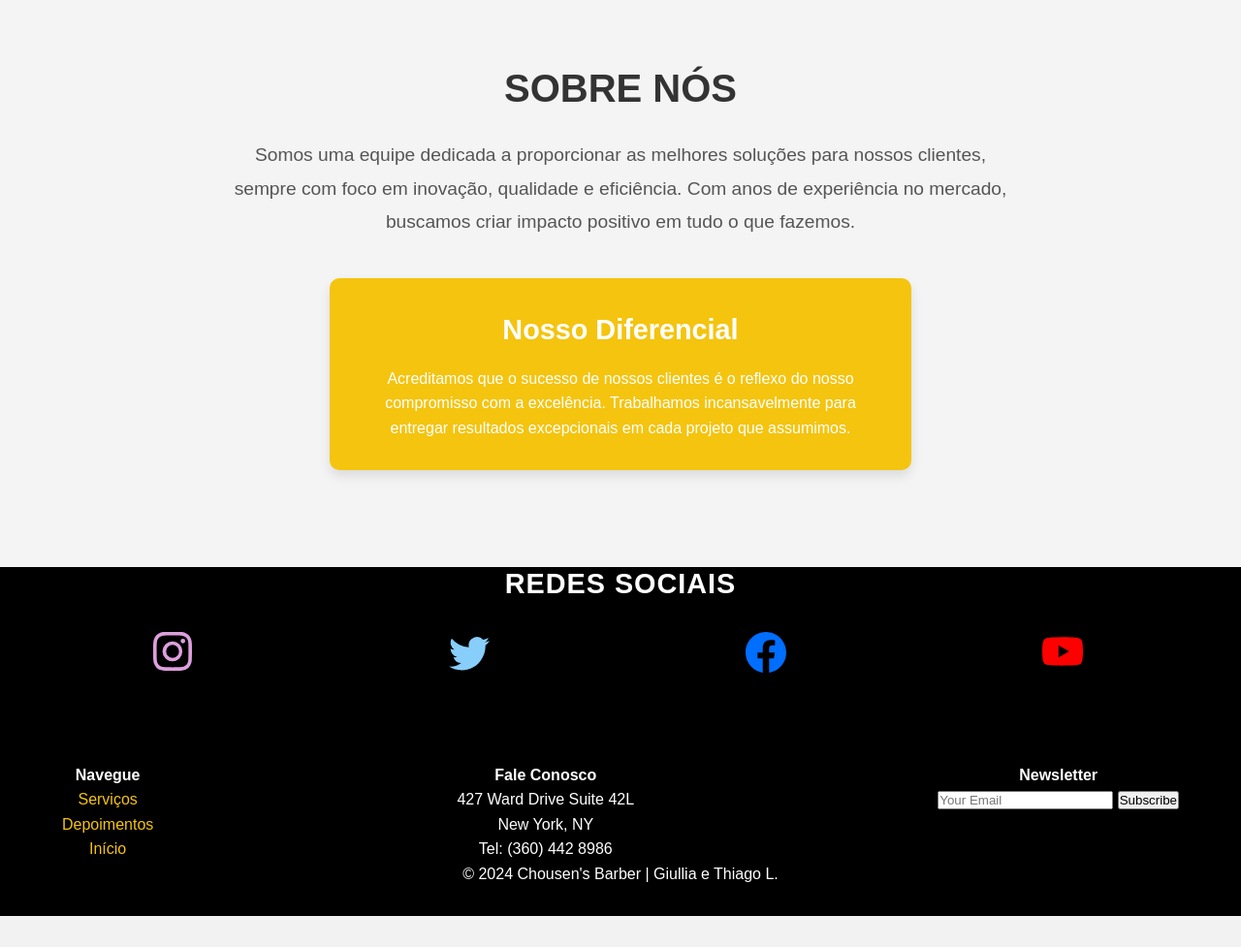
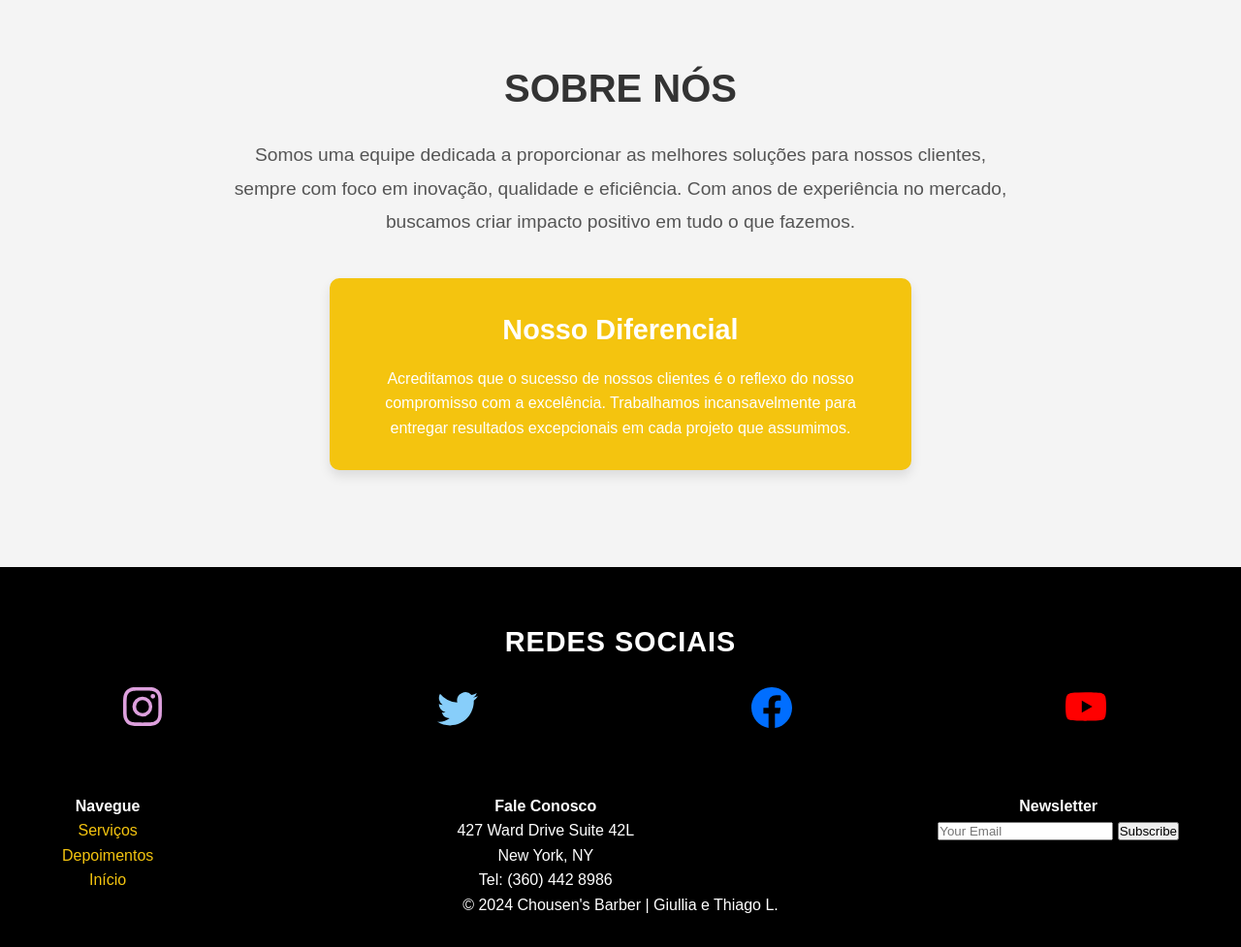
Before and after one commit to yanmazzucatto/algoritmos, a PHP site: page / in a window 1280 px wide. Shown: the part 1860-2837 px from the top of the page at 97% size. Before the commit the page ends 2805 px from the top, so only its background shows below. Run offline with PHP 8.4, Linux system fonts and the light colour scheme.

Commit message:
Nov 30, 2024, 8:37 PM

```diff
--- a/barbershop-Lorena-Giullia/style.css
+++ b/barbershop-Lorena-Giullia/style.css
@@ -405,9 +405,9 @@ h2 {
     gap: 30px;
     margin-top: 30px;
     background-color: #000;
-    padding: 20px 40px;
-    padding-bottom: 50px;
-    height: 24vh;
+    padding-bottom: 80px;
+    padding-top: 80px;
+    height: 28vh;
     z-index: 5;
     margin-top: -20px;
 }
```
